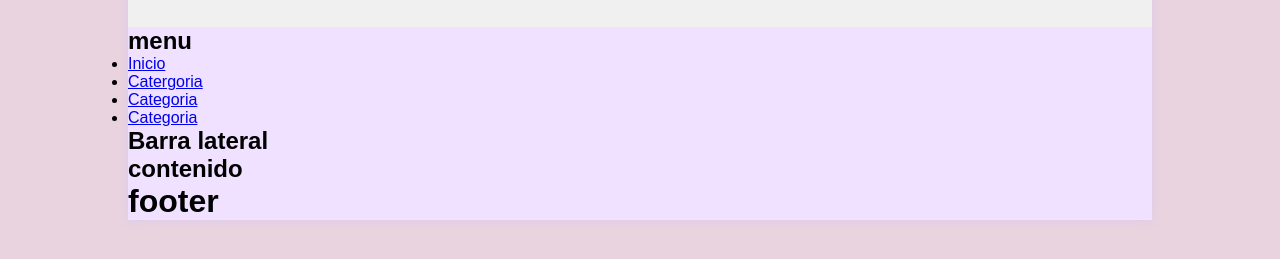
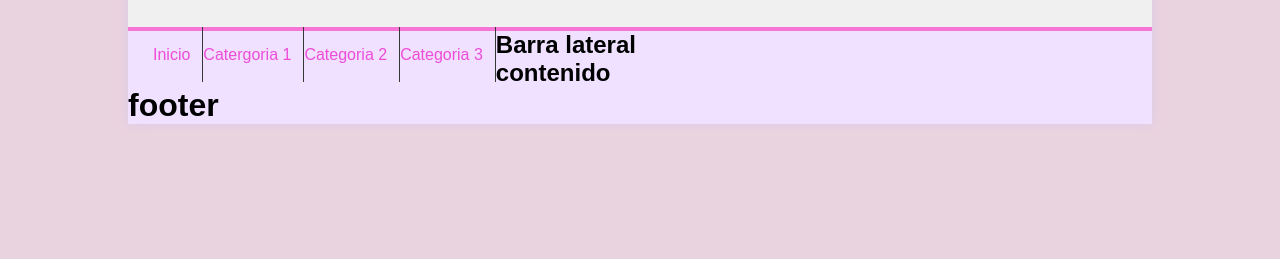
Before and after one commit to pauvirtual20-dot/Proyecto3230985, a plain HTML site: page index.html in a window 1280 px wide. Shown: the part 123-382 px from the top of the page. Drawn offline with Linux system fonts and the light colour scheme.

Commit message:
completado el menu

```diff
--- a/assets/css/styles.css
+++ b/assets/css/styles.css
@@ -44,3 +44,41 @@ body{
     text-shadow: 0px 2px 1px #6d6d6d;
     transition: all 300ms;
 }
+
+
+#logo a:hover{
+    text-shadow: 0px 2px 1px #5e5e5e, 0px 0px 4px #010101 ;
+}
+
+#menu{
+    clear: both;
+    background: #22222222 ;
+    color: azure;
+    border-bottom: 4px solid #f575d5;
+}
+
+#menu ul{
+    list-style: none;
+    text-decoration: none;
+    margin: 0px auto;
+    margin-left: 25px;
+}
+
+#menu ul li{
+    line-height: 55px;
+    float: left;
+    border-right: 1px solid #363636;
+}
+
+#menu a{
+    display: block;
+    color: #ee4cd8;
+    text-decoration: none;
+    padding-left: 12 px;
+    padding-right: 12px;
+    transition: all 300ms ;
+}
+
+#menu a:hover{
+    background-color: rgb(255, 204, 238);
+}
--- a/index.html
+++ b/index.html
@@ -15,19 +15,18 @@
           <a href="index.html">Tienda </a>
     </header>
     <nav id="menu">
-      <h1>menu</h1>
       <ul>
         <li>
           <a href="#">Inicio</a>
         </li>
          <li>
-          <a href="#">Catergoria</a>
+          <a href="#">Catergoria 1</a>
         </li>
          <li>
-          <a href="#">Categoria</a>
+          <a href="#">Categoria 2</a>
         </li>
          <li>
-          <a href="#">Categoria</a>
+          <a href="#">Categoria 3</a>
         </li>
       </ul>
     </nav>
```
